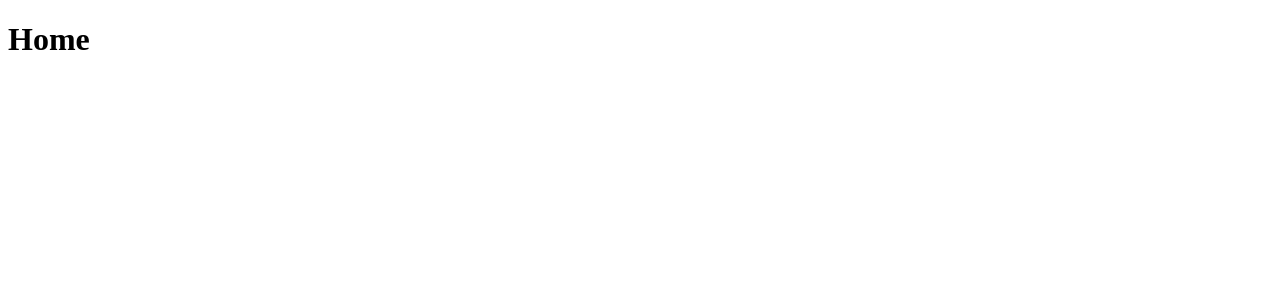
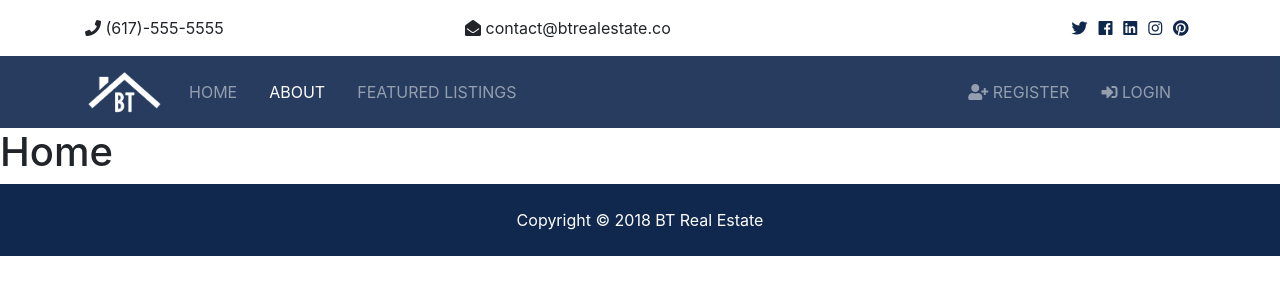
Before and after one commit to amebrahimi/django_tutorial, a Django app: page / in a window 1280 px wide. Before the commit the part shown is almost empty. Shown: the top 300 px of the page. Run offline with Django 3.2, Linux system fonts and the light colour scheme; some libraries are stand-ins or nearby versions.

Commit message:
Bootstrap Layout Markup

```diff
--- a/project/btre/settings.py
+++ b/project/btre/settings.py
@@ -120,6 +120,6 @@ USE_TZ = True
 
 STATIC_ROOT = os.path.join(BASE_DIR, 'static')
 STATIC_URL = '/static/'
-STATICFILES_DIR = [
+STATICFILES_DIRS = [
     os.path.join(BASE_DIR, 'btre/static')
 ]
--- a/project/templates/base.html
+++ b/project/templates/base.html
@@ -1,13 +1,36 @@
+{% load static %}
 <!DOCTYPE html>
 <html lang="en">
 <head>
     <meta charset="UTF-8">
     <meta name="viewport" content="width=device-width, initial-scale=1.0">
     <meta http-equiv="X-UA-Compatible" content="ie=edge">
+      <!-- Font Awesome -->
+    <link rel="stylesheet" href="{% static 'css/all.css' %}">
+    <!-- Bootstrap -->
+    <link rel="stylesheet" href="{% static 'css/bootstrap.css' %}">
+    <!-- Custom -->
+    <link rel="stylesheet" href="{% static 'css/style.css' %}">
+    <!-- Lightbox -->
+    <link rel="stylesheet" href="{% static 'css/lightbox.min.css' %}">
+
     <title>BT Real Estate</title>
 </head>
 <body>
+  <!-- Top Bar-->
+    {% include "partials/_topbar.html" %}
+  <!-- Nav Bar-->
+    {% include "partials/_navbar.html" %}
+
     {% block content %}
     {% endblock  %}
+
+  <!-- Footer -->
+    {% include "partials/_footer.html" %}
+
+  <script src="{% static 'js/jquery-3.3.1.min.js' %}"></script>
+  <script src="{% static 'js/bootstrap.bundle.min.js' %}"></script>
+  <script src="{% static 'js/main.js' %}"></script>
+  <script src="{% static '/js/lightbox.min.js' %}"></script>
 </body>
 </html>
--- /dev/null
+++ b/project/templates/partials/_footer.html
@@ -0,0 +1,5 @@
+<!-- Footer -->
+  <footer id="main-footer" class="py-4 bg-primary text-white text-center">
+    Copyright &copy;
+    <span class="year"></span> BT Real Estate
+  </footer>
--- /dev/null
+++ b/project/templates/partials/_navbar.html
@@ -0,0 +1,38 @@
+{% load static %}
+<!-- Navbar -->
+  <nav class="navbar navbar-expand-lg navbar-dark bg-primary sticky-top">
+    <div class="container">
+      <a class="navbar-brand" href="index.html">
+        <img src="{% static 'img/logo.png' %}" class="logo" alt="">
+      </a>
+      <button class="navbar-toggler" type="button" data-toggle="collapse" data-target="#navbarNavAltMarkup">
+        <span class="navbar-toggler-icon"></span>
+      </button>
+      <div class="collapse navbar-collapse" id="navbarNavAltMarkup">
+        <ul class="navbar-nav">
+          <li class="nav-item mr-3">
+            <a class="nav-link" href="index.html">Home</a>
+          </li>
+          <li class="nav-item active mr-3">
+            <a class="nav-link" href="about.html">About</a>
+          </li>
+          <li class="nav-item mr-3">
+            <a class="nav-link" href="listings.html">Featured Listings</a>
+          </li>
+        </ul>
+
+        <ul class="navbar-nav ml-auto">
+          <li class="nav-item mr-3">
+            <a class="nav-link" href="register.html">
+              <i class="fas fa-user-plus"></i> Register</a>
+          </li>
+          <li class="nav-item mr-3">
+            <a class="nav-link" href="login.html">
+              <i class="fas fa-sign-in-alt"></i>
+
+              Login</a>
+          </li>
+        </ul>
+      </div>
+    </div>
+  </nav>
--- /dev/null
+++ b/project/templates/partials/_topbar.html
@@ -0,0 +1,33 @@
+
+     <!-- Top Bar -->
+     <section id="top-bar" class="p-3">
+    <div class="container">
+      <div class="row">
+        <div class="col-md-4">
+          <i class="fas fa-phone"></i> (617)-555-5555
+        </div>
+        <div class="col-md-4">
+          <i class="fas fa-envelope-open"></i> contact@btrealestate.co
+        </div>
+        <div class="col-md-4">
+          <div class="social text-right">
+            <a href="#">
+              <i class="fab fa-twitter"></i>
+            </a>
+            <a href="#">
+              <i class="fab fa-facebook"></i>
+            </a>
+            <a href="#">
+              <i class="fab fa-linkedin"></i>
+            </a>
+            <a href="#">
+              <i class="fab fa-instagram"></i>
+            </a>
+            <a href="#">
+              <i class="fab fa-pinterest"></i>
+            </a>
+          </div>
+        </div>
+      </div>
+    </div>
+  </section>
```
